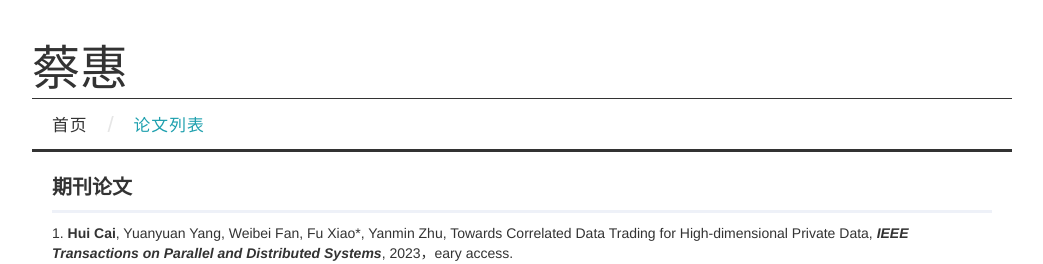
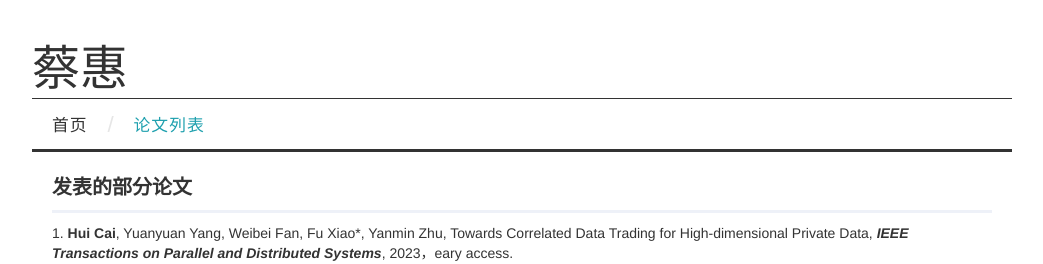
Before and after one commit to huicai-njupt/huicai-njupt.github.io, a plain HTML site: page 论文列表/index.html in a window 1280 px wide. Shown: the top 264 px of the page, without its empty margins (118-1161 px from the left). Drawn offline with nearby package versions, Linux system fonts and the light colour scheme; some packages are replaced by stand-ins of ours.

Commit message:
Update index.html

```diff
--- a/论文列表/index.html
+++ b/论文列表/index.html
@@ -119,7 +119,7 @@
     </div> -->
     <div class="article-entry" itemprop="articleBody">
 
-        <h3 id="期刊论文"><a href="#期刊论文" class="headerlink" title="期刊论文"></a>期刊论文</h3><table>
+        <h3 id="期刊论文"><a href="#期刊论文" class="headerlink" title="期刊论文"></a>发表的部分论文</h3><table>
 <thead>
 <tr>
 <th></th>
```
